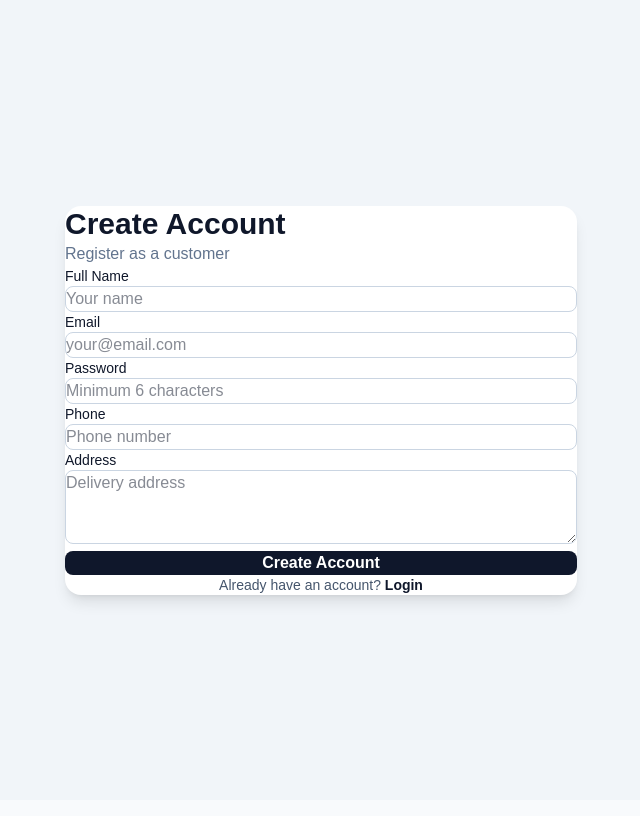
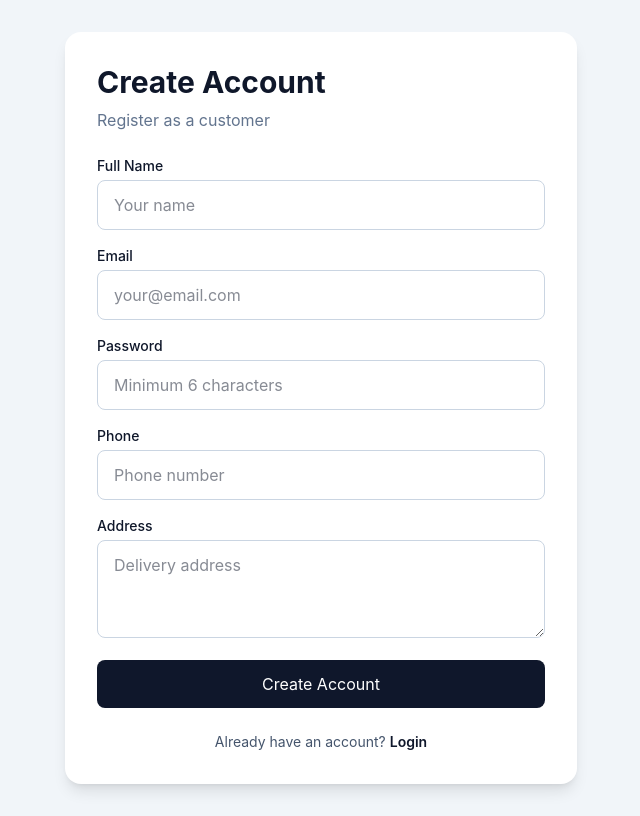
Before and after one commit to AYUSH12-byte/Food-Ordering-System, a React app in the folder frontend/: page /register in a window 1280 px wide. Shown: the whole page, without its empty margins (319-959 px from the left). Built offline with nearby package versions, Linux system fonts and the light colour scheme; no server answers; the HTML template or start-up script is replaced by a standard one.

Commit message:
feat: add reusable UI design system and loading components

```diff
--- a/frontend/src/index.css
+++ b/frontend/src/index.css
@@ -1,19 +1,203 @@
 @import "tailwindcss";
 
+:root {
+  font-family:
+    Inter, ui-sans-serif, system-ui, -apple-system, BlinkMacSystemFont,
+    "Segoe UI", sans-serif;
+
+  color: #0f172a;
+  background: #f8fafc;
+
+  font-synthesis: none;
+  text-rendering: optimizeLegibility;
+  -webkit-font-smoothing: antialiased;
+  -moz-osx-font-smoothing: grayscale;
+}
+
 * {
-  margin: 0;
-  padding: 0;
   box-sizing: border-box;
 }
 
-html,
-body,
-#root {
-  min-height: 100%;
+html {
+  scroll-behavior: smooth;
 }
 
 body {
-  font-family: Arial, Helvetica, sans-serif;
+  margin: 0;
+  min-width: 320px;
+  min-height: 100vh;
   background: #f8fafc;
+}
+
+button,
+input,
+textarea,
+select {
+  font: inherit;
+}
+
+button {
+  cursor: pointer;
+}
+
+img {
+  max-width: 100%;
+  display: block;
+}
+
+a {
+  text-decoration: none;
+}
+
+::selection {
+  background: #e2e8f0;
   color: #0f172a;
 }
+
+/* Scrollbar */
+
+::-webkit-scrollbar {
+  width: 8px;
+}
+
+::-webkit-scrollbar-track {
+  background: #f1f5f9;
+}
+
+::-webkit-scrollbar-thumb {
+  background: #cbd5e1;
+  border-radius: 999px;
+}
+
+::-webkit-scrollbar-thumb:hover {
+  background: #94a3b8;
+}
+
+/* Reusable utilities */
+
+.page-container {
+  width: 100%;
+  max-width: 1280px;
+  margin: 0 auto;
+  padding-left: 1rem;
+  padding-right: 1rem;
+}
+
+@media (min-width: 640px) {
+  .page-container {
+    padding-left: 1.5rem;
+    padding-right: 1.5rem;
+  }
+}
+
+@media (min-width: 1024px) {
+  .page-container {
+    padding-left: 2rem;
+    padding-right: 2rem;
+  }
+}
+
+.card {
+  border: 1px solid #e2e8f0;
+  background: #ffffff;
+  border-radius: 1rem;
+  box-shadow:
+    0 1px 2px rgba(15, 23, 42, 0.04),
+    0 4px 12px rgba(15, 23, 42, 0.03);
+}
+
+.card-hover {
+  transition:
+    transform 0.2s ease,
+    box-shadow 0.2s ease,
+    border-color 0.2s ease;
+}
+
+.card-hover:hover {
+  transform: translateY(-2px);
+  border-color: #cbd5e1;
+  box-shadow:
+    0 8px 20px rgba(15, 23, 42, 0.08),
+    0 2px 6px rgba(15, 23, 42, 0.04);
+}
+
+.btn-primary {
+  display: inline-flex;
+  align-items: center;
+  justify-content: center;
+  gap: 0.5rem;
+  border-radius: 0.75rem;
+  background: #0f172a;
+  color: #ffffff;
+  padding: 0.7rem 1rem;
+  font-size: 0.875rem;
+  font-weight: 600;
+  transition:
+    background 0.2s ease,
+    transform 0.2s ease;
+}
+
+.btn-primary:hover {
+  background: #1e293b;
+}
+
+.btn-primary:active {
+  transform: scale(0.98);
+}
+
+.btn-secondary {
+  display: inline-flex;
+  align-items: center;
+  justify-content: center;
+  gap: 0.5rem;
+  border-radius: 0.75rem;
+  border: 1px solid #cbd5e1;
+  background: #ffffff;
+  color: #334155;
+  padding: 0.7rem 1rem;
+  font-size: 0.875rem;
+  font-weight: 600;
+  transition:
+    background 0.2s ease,
+    border-color 0.2s ease;
+}
+
+.btn-secondary:hover {
+  background: #f8fafc;
+  border-color: #94a3b8;
+}
+
+.input {
+  width: 100%;
+  border-radius: 0.75rem;
+  border: 1px solid #cbd5e1;
+  background: #ffffff;
+  padding: 0.75rem 0.875rem;
+  color: #0f172a;
+  outline: none;
+  transition:
+    border-color 0.2s ease,
+    box-shadow 0.2s ease;
+}
+
+.input::placeholder {
+  color: #94a3b8;
+}
+
+.input:focus {
+  border-color: #64748b;
+  box-shadow: 0 0 0 3px rgba(100, 116, 139, 0.12);
+}
+
+.section-title {
+  font-size: 1.5rem;
+  line-height: 2rem;
+  font-weight: 700;
+  color: #0f172a;
+}
+
+.section-description {
+  margin-top: 0.375rem;
+  color: #64748b;
+  font-size: 0.875rem;
+}
```
